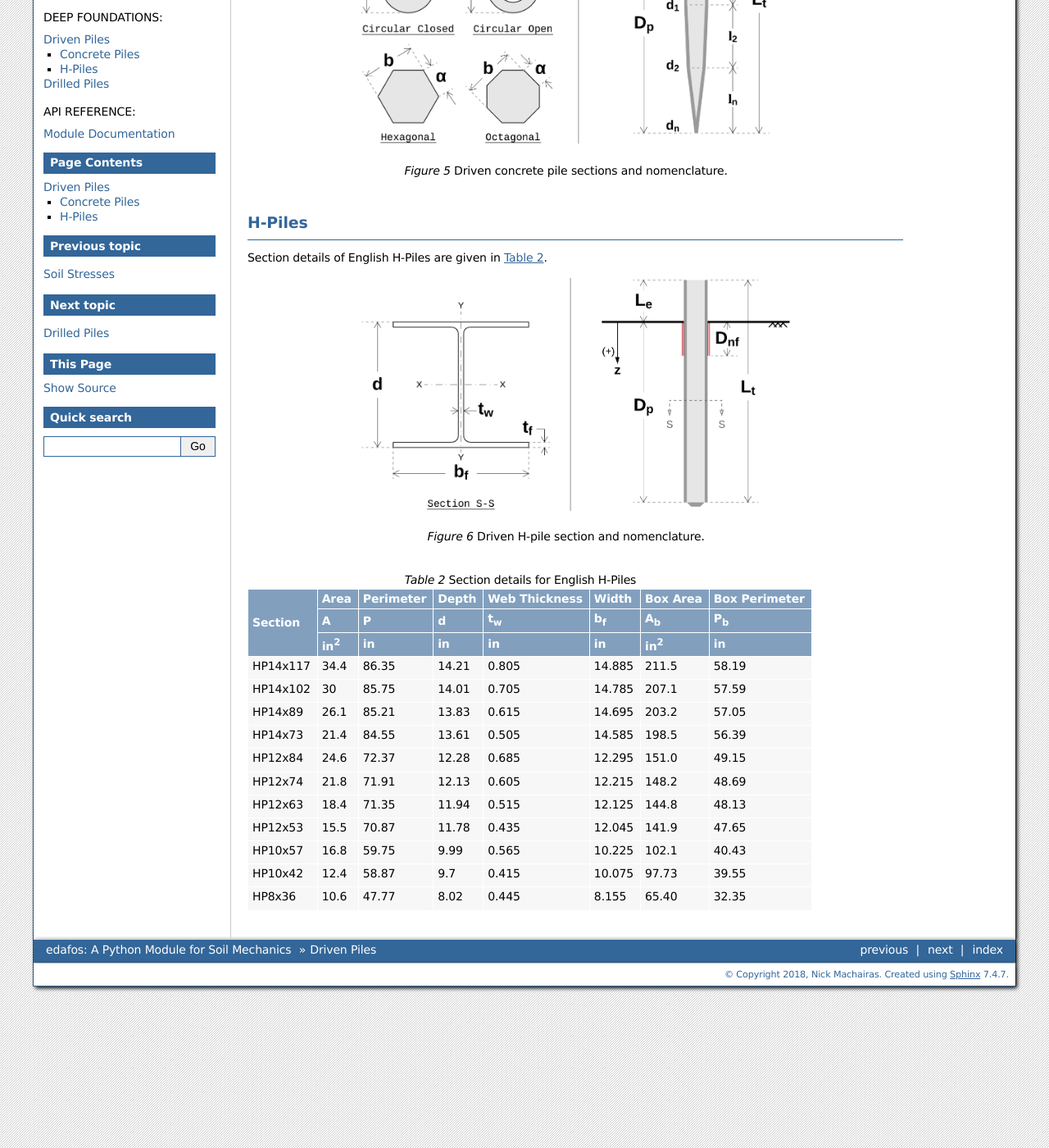
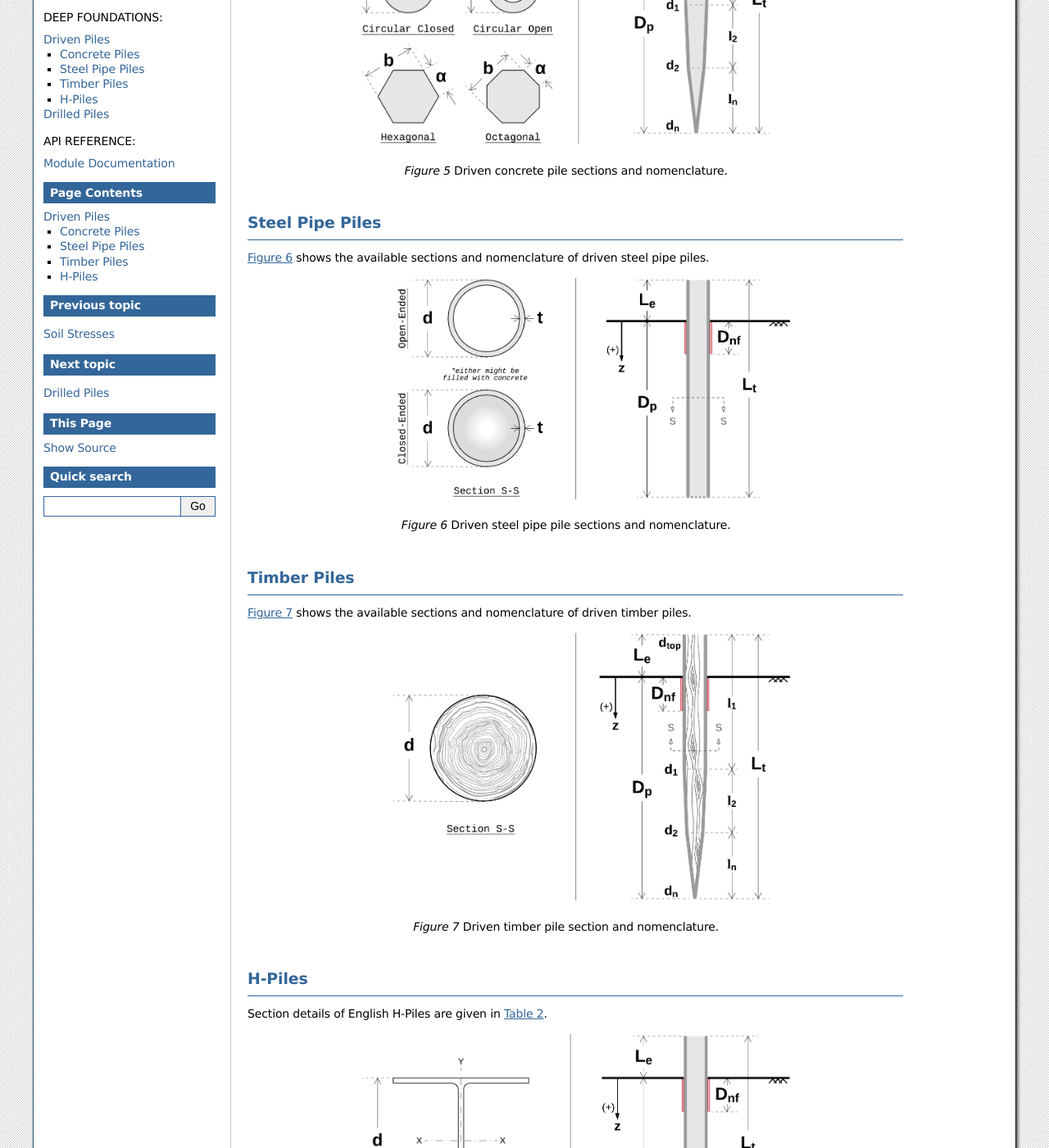
Before and after one commit to nickmachairas/edafos, a Sphinx documentation site: the page built from docs/deepfoundations/driven_piles.rst, in a window 1280 px wide and 1400 px high, scrolled down 382 px. Shown: the whole window at 82% size. Built offline with Sphinx 7.4.7, drawn with Linux system fonts in a browser that asks for light colours.

Commit message:
added figures and sections for pipe and timber piles

```diff
--- a/docs/deepfoundations/driven_piles.rst
+++ b/docs/deepfoundations/driven_piles.rst
@@ -22,6 +22,41 @@ of concrete driven piles.
    :width: 525px
 
    Driven concrete pile sections and nomenclature.
+
+
+****************
+Steel Pipe Piles
+****************
+
+:numref:`driven_pipe_piles` shows the available sections and nomenclature
+of driven steel pipe piles.
+
+
+.. _driven_pipe_piles:
+.. figure:: ../_static/figures/driven_pipe_piles.png
+   :alt: _driven_pipe_piles.png
+   :align: center
+   :width: 525px
+
+   Driven steel pipe pile sections and nomenclature.
+
+
+
+************
+Timber Piles
+************
+
+:numref:`driven_timber_piles` shows the available sections and nomenclature
+of driven timber piles.
+
+
+.. _driven_timber_piles:
+.. figure:: ../_static/figures/driven_timber_piles.png
+   :alt: _driven_timber_piles.png
+   :align: center
+   :width: 525px
+
+   Driven timber pile section and nomenclature.
 
 
 
```
Also changed, not shown: docs/_static/figures/driven_pipe_piles.png (added), docs/_static/figures/driven_timber_piles.png (added).
